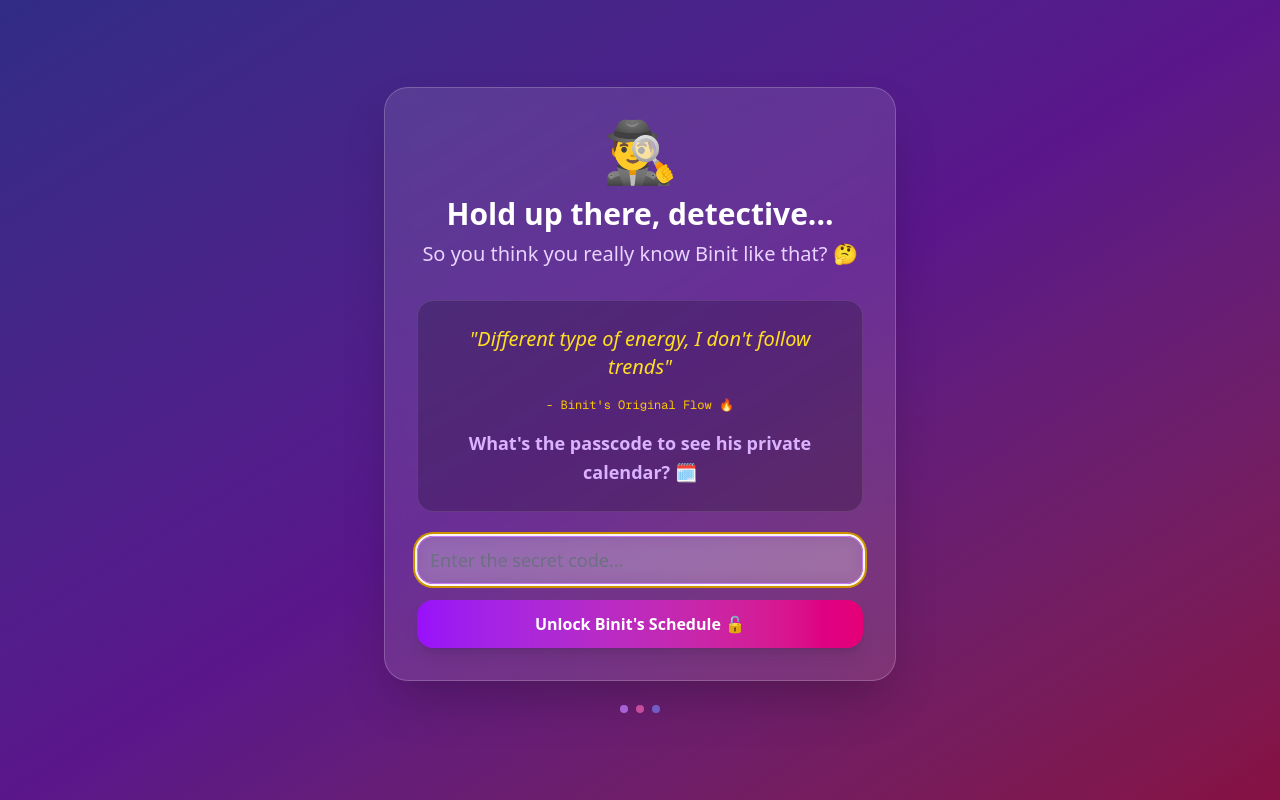
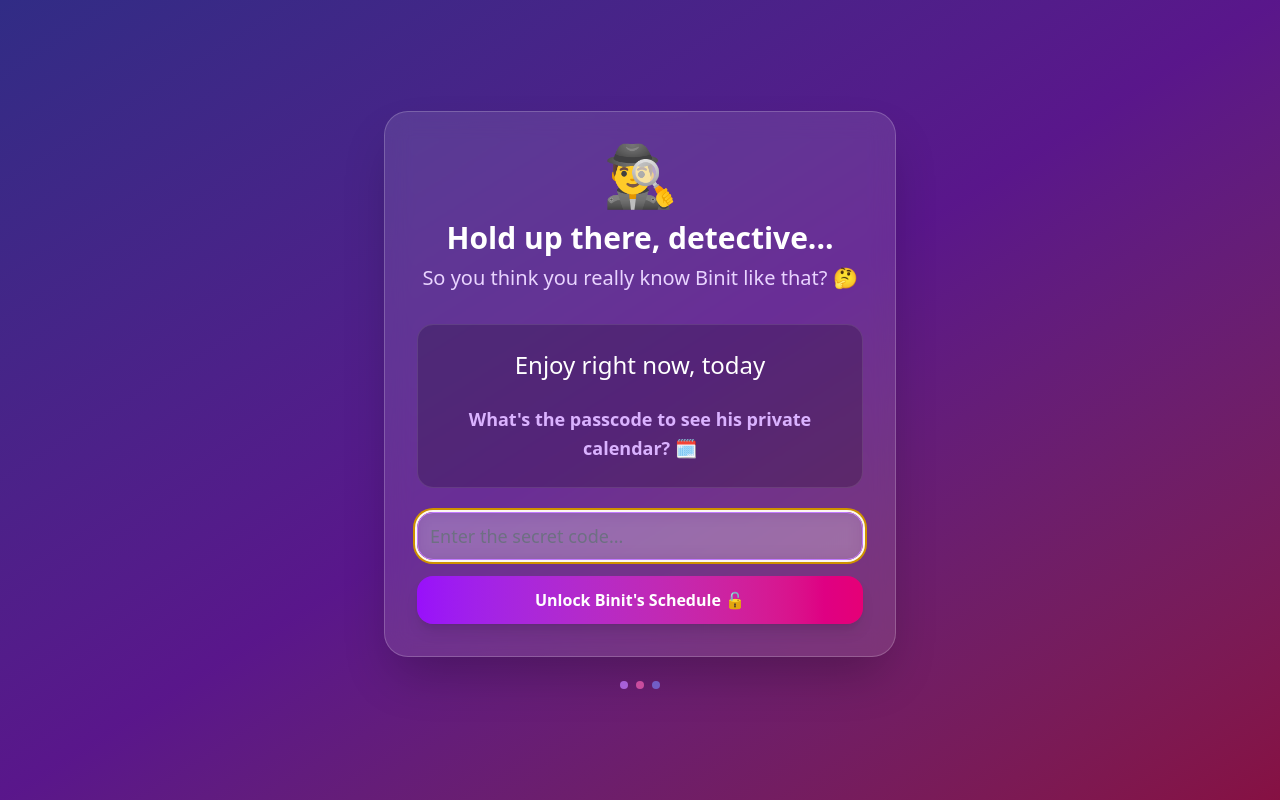
Before and after one commit to git-checkout-binit/personal-site, a Next.js app: page /wya in a window 1280 px wide. Built offline with nearby package versions, Linux system fonts and the light colour scheme; no server answers.

Commit message:
Update lock screen with simple present moment message

```diff
--- a/src/components/CalendarAuth.tsx
+++ b/src/components/CalendarAuth.tsx
@@ -75,11 +75,8 @@ function CalendarAuthContent() {
             {/* Funny description */}
             <div className="bg-black/20 rounded-2xl p-6 mb-6 border border-white/10">
               <p className="text-lg text-white text-center leading-relaxed">
-                <span className="italic text-yellow-300 block mb-4 text-xl font-medium">
-                  &quot;Different type of energy, I don&apos;t follow trends&quot;
-                </span>
-                <span className="text-xs text-yellow-400 block mb-4 font-mono">
-                  - Binit&apos;s Original Flow 🔥
+                <span className="text-white block mb-6 text-2xl font-light">
+                  Enjoy right now, today
                 </span>
                 <span className="block mt-3 text-purple-300 font-semibold">
                   What&apos;s the passcode to see his private calendar? 🗓️
```
